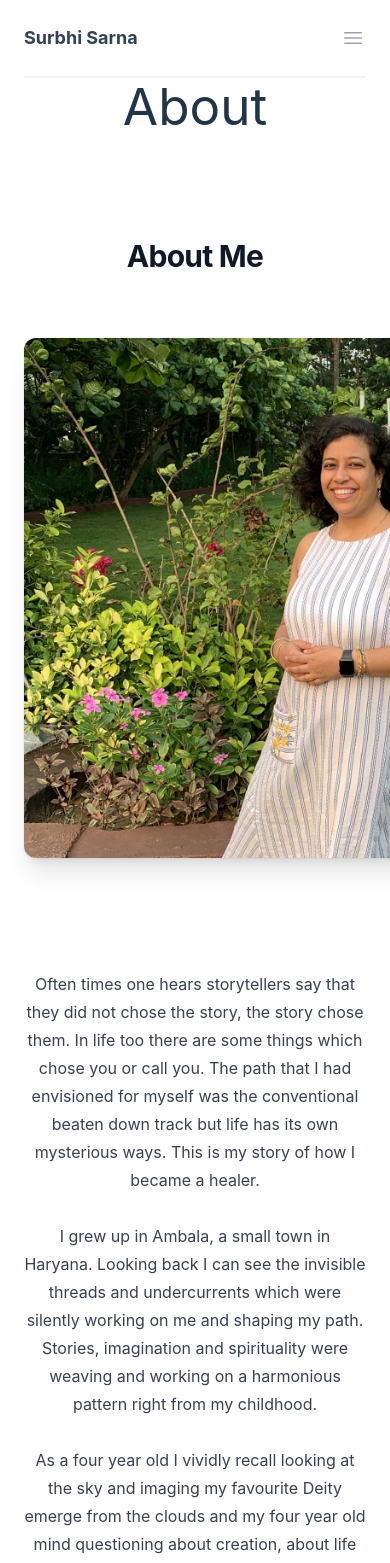
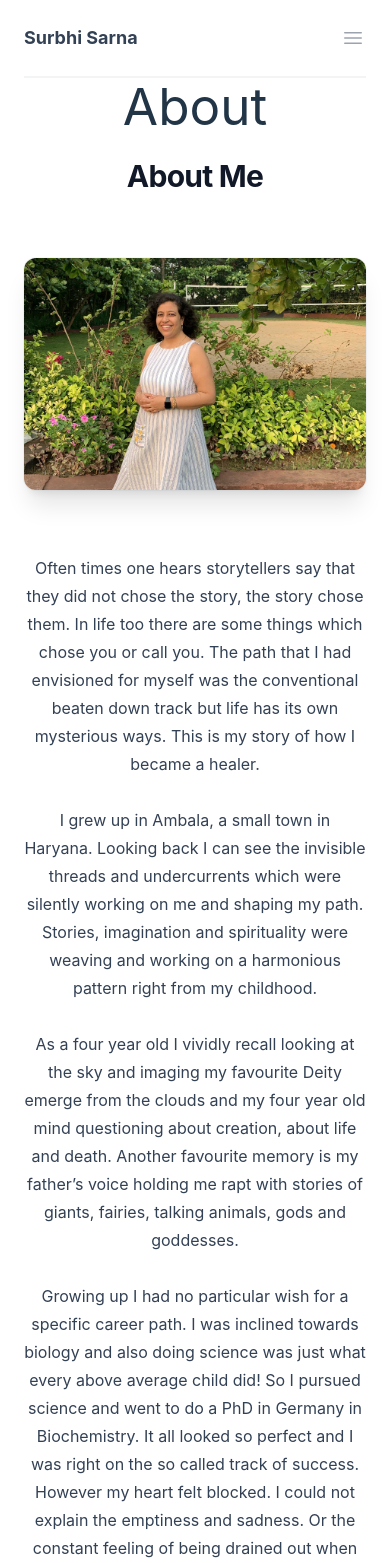
Before and after one commit to SurbhiSarna/surbhi-sarna-site, a React (Vite) app: page /about in a window 390 px wide. Shown: the top 1563 px of the page. Built offline with nearby package versions, Linux system fonts and the light colour scheme.

Commit message:
:art: About Page Content

```diff
--- a/package.json
+++ b/package.json
@@ -16,7 +16,8 @@
     "react": "^18.2.0",
     "react-dom": "^18.2.0",
     "react-mailchimp-subscribe": "^2.1.3",
-    "react-router-dom": "^6.7.0"
+    "react-router-dom": "^6.7.0",
+    "read-more-react": "^1.0.10"
   },
   "devDependencies": {
     "@types/react": "^18.0.26",
--- a/src/components/AboutPageContent/aboutPageContent.jsx
+++ b/src/components/AboutPageContent/aboutPageContent.jsx
@@ -1,54 +1,151 @@
-import React from 'react';
-import surbhiimage1 from "../../assets/images/surbhi-image2.jpg";
+import React from "react";
+import ReadMoreReact from "read-more-react";
+import surbhiimage2 from "../../assets/images/surbhi-image2.jpg";
+import surbhiimage3 from "../../assets/images/surbhi-image3.jpg";
 
 const AboutPageContent = () => {
   return (
-    <div className="relative isolate overflow-hidden bg-white px-6 py-24 sm:py-32 lg:overflow-visible lg:px-0">
+    <div className="relative isolate overflow-hidden bg-white px-6 pt-6 sm:pt-10 lg:overflow-visible lg:px-0">
       <div className="mx-auto grid max-w-2xl grid-cols-1 gap-y-16 gap-x-8 lg:mx-0 lg:max-w-none lg:grid-cols-2 lg:items-start lg:gap-y-10">
         <div className="lg:col-span-2 lg:col-start-1 lg:row-start-1 lg:mx-auto lg:grid lg:w-full lg:max-w-7xl lg:grid-cols-2 lg:gap-x-8 lg:px-8">
           <div className="lg:pr-4">
             <div className="lg:max-w-lg">
-              <h1 className="mt-2 text-3xl font-bold tracking-tight text-gray-900 sm:text-4xl">About Me</h1>
+              <h1 className="text-3xl font-bold tracking-tight text-gray-900 sm:text-4xl">
+                About Me
+              </h1>
             </div>
           </div>
         </div>
-        <div className="-mt-12 -ml-12 p-12 lg:sticky lg:top-4 lg:col-start-2 lg:row-span-2 lg:row-start-1 lg:overflow-hidden">
+        <div className="md:-mt-12 md:-ml-12 md:p-12 lg:sticky lg:top-4 lg:col-start-2 lg:row-span-2 lg:row-start-1 lg:overflow-hidden">
           <img
-            className="w-[48rem] max-w-none rounded-xl bg-gray-900 shadow-xl ring-1 ring-gray-400/10 sm:w-[57rem]"
-            src={surbhiimage1}
+            className="w-full max-w-2xl rounded-xl bg-gray-900 shadow-xl ring-1 ring-gray-400/10 md:w-[57rem]"
+            src={surbhiimage2}
             alt="Surbhi Image"
           />
         </div>
         <div className="lg:col-span-2 lg:col-start-1 lg:row-start-2 lg:mx-auto lg:grid lg:w-full lg:max-w-7xl lg:grid-cols-2 lg:gap-x-8 lg:px-8">
           <div className="lg:pr-4">
-            <div className="max-w-xl text-base leading-7 text-gray-700 lg:max-w-lg">
+            <div className="max-w-xl text-base leading-7 text-slate-700 lg:max-w-xl">
               <p>
-                Often times one hears storytellers say that they did not chose the story, the story chose them. In life too there are some things which chose you or call you. The path that I had envisioned for myself was the conventional beaten down track but life has its own mysterious ways. This is my story of how I became a healer.
-                <br/><br/>
-                I grew up in Ambala, a small town in Haryana. Looking back I can see the invisible threads and undercurrents which were silently working on me and shaping my path. Stories, imagination and spirituality were weaving and working on a harmonious pattern right from my childhood.
-                <br/><br/>
-                As a four year old I vividly recall looking at the sky and imaging my favourite Deity emerge from the clouds and my four year old mind questioning about creation, about life and death.
-                Another favourite memory is my father’s voice holding me rapt with stories of giants, fairies, talking animals, gods and goddesses.
-              </p>
-              <p className="mt-8">
-                Growing up I had no particular wish for a specific career path. I was inclined towards biology and also doing science was just what every above average child did! So I pursued science and went to do a PhD in Germany in Biochemistry. It all looked so perfect and I was right on the so called track of success. However my heart felt blocked. I could not explain the emptiness and sadness. Or the constant feeling of being drained out when everything was perfect. I knew that perhaps this is not what I want to do but quitting a PhD was never an option. How could I when I had no clue what I wanted to do with my life? However the intense inner turmoil and sense of burden kept on increasing until it became unbearable. One day I literally had an epiphany- that this was not my destiny. I knew that I had to choose a different path. So I quit my doctoral research after three years and came back to India. My only starting point at that time was that I didn’t want to pursue science. But what exactly I wanted to do was an enigma. An enigma which I thought I will solve. This quest led me to embark on the pursuit of passion and meaning, an adventure to find out what makes me, ‘me’.
-                <br/><br/>
-                With a romantic conviction that life will show me the way and everything will make sense, I started out thinking that soon it will all be clear to me. Little did I realize that the tapestry of life is woven by experiences, beliefs, feelings, images and words. Everything is creating you, adding to you and adding to life. Life does make sense and works out but no one tells you what happens in the interim:  there can be a lot of steps that one has to walk on, lots of darkness, waiting, feeling lost and it can take a long long time. To create a meaningful life filled with purpose, beauty and harmony it takes lots of learning, time and effort.
-                <br/><br/>
-                The path of becoming a healer combining modern psychology, stories and pranic healing was happening bit by bit, invisibly. The vessel is being shaped all along but until the vessel is made, it just feels messy and a meaningless mass of clay. That’s how I felt for the longest time until recently. In retrospect I can connect the dots and feel a surge of fulfilment at the beautiful pattern that slowly emerged.
-                <br/><br/>
-                Stories showed me the way. At each step they guided me and led me to a very fulfilling inner journey of discovering, adding and recreating myself. My first step of self-discovery started by writing a children’s story. That evolved into me becoming a storyteller. I began to learn about children, about mental health, about emotions and about life through the stories I told. This carried me further into the field of psychology. However when I studied psychology I could see the gaps which psychology could not adequately address. As a storyteller I was acutely aware of the energetic exchange that takes place between teller and listener, of how stories are containers of energy and how our interactions with the world are shaped by energies. I stumbled upon pranic healing and started applying that in my work.
-                <br/><br/>
-                And then gradually it all started to make sense: stories, psychology and pranic healing. The thread that was weaving and bringing it all together was healing. Be it telling stories, counselling people or doing energy work for my clients: the common denominator is my passion for healing and helping others to feel whole and connected to their soul.
-                <br/><br/>
-                Though at first my journey seemed chaotic and not making sense but now with my unqiue background in science, psychology, healing and stories I feel strongly equipped to serve the various needs of my clients in a comprehensive and holistic way.
+                Often times one hears storytellers say that they did not chose
+                the story, the story chose them. In life too there are some
+                things which chose you or call you. The path that I had
+                envisioned for myself was the conventional beaten down track but
+                life has its own mysterious ways. This is my story of how I
+                became a healer.
+                <br />
+                <br />
+                I grew up in Ambala, a small town in Haryana. Looking back I can
+                see the invisible threads and undercurrents which were silently
+                working on me and shaping my path. Stories, imagination and
+                spirituality were weaving and working on a harmonious pattern
+                right from my childhood.
+                <br />
+                <br />
+                As a four year old I vividly recall looking at the sky and
+                imaging my favourite Deity emerge from the clouds and my four
+                year old mind questioning about creation, about life and death.
+                Another favourite memory is my father’s voice holding me rapt
+                with stories of giants, fairies, talking animals, gods and
+                goddesses.
+                <br />
+                <br />
+                Growing up I had no particular wish for a specific career path.
+                I was inclined towards biology and also doing science was just
+                what every above average child did! So I pursued science and
+                went to do a PhD in Germany in Biochemistry. It all looked so
+                perfect and I was right on the so called track of success.
+                However my heart felt blocked. I could not explain the emptiness
+                and sadness. Or the constant feeling of being drained out when
+                everything was perfect. I knew that perhaps this is not what I
+                want to do but quitting a PhD was never an option. How could I
+                when I had no clue what I wanted to do with my life? However the
+                intense inner turmoil and sense of burden kept on increasing
+                until it became unbearable. One day I literally had an epiphany-
+                that this was not my destiny. I knew that I had to choose a
+                different path. So I quit my doctoral research after three years
+                and came back to India. My only starting point at that time was
+                that I didn’t want to pursue science. But what exactly I wanted
+                to do was an enigma. An enigma which I thought I will solve.
+                This quest led me to embark on the pursuit of passion and
+                meaning, an adventure to find out what makes me, ‘me’.
+                <br />
+                <br />
+                With a romantic conviction that life will show me the way and
+                everything will make sense, I started out thinking that soon it
+                will all be clear to me. Little did I realize that the tapestry
+                of life is woven by experiences, beliefs, feelings, images and
+                words. Everything is creating you, adding to you and adding to
+                life. Life does make sense and works out but no one tells you
+                what happens in the interim: there can be a lot of steps that
+                one has to walk on, lots of darkness, waiting, feeling lost and
+                it can take a long long time. To create a meaningful life filled
+                with purpose, beauty and harmony it takes lots of learning, time
+                and effort.
+                <br />
+                <br />
+                The path of becoming a healer combining modern psychology,
+                stories and pranic healing was happening bit by bit, invisibly.
+                The vessel is being shaped all along but until the vessel is
+                made, it just feels messy and a meaningless mass of clay. That’s
+                how I felt for the longest time until recently. In retrospect I
+                can connect the dots and feel a surge of fulfilment at the
+                beautiful pattern that slowly emerged.
+                <br />
+                <br />
               </p>
             </div>
           </div>
         </div>
       </div>
+      <div className="bg-purple-800">
+        <div className="flex flex-col lg:flex-row justify-center items-center mt-10 p-10 mx-auto max-w-7xl">
+          <img
+            className="lg:w-1/2 rounded-xl shadow-xl ring-1 ring-gray-400/10"
+            src={surbhiimage3}
+            alt="Surbhi Image"
+          />
+          <p className="text-lg font-semibold font-sans md:text-left md:text-xl text-white p-8 lg:w-1/2 text-center">
+            <strong>
+              Stories showed me the way. At each step they guided me and led me
+              to a very fulfilling inner journey of discovering, adding and
+              recreating myself.
+            </strong>
+            <br />
+            <br />
+            My first step of self-discovery started by writing a children’s
+            story. That evolved into me becoming a storyteller. I began to learn
+            about children, about mental health, about emotions and about life
+            through the stories I told. This carried me further into the field
+            of psychology.
+          </p>
+        </div>
+      </div>
+      <div className="bg-slate-900">
+        <div className="flex flex-col lg:flex-row justify-center items-center p-10 mx-auto max-w-7xl">
+          <p className="text-xl font-semibold font-sans text-white p-8 text-center">
+            However when I studied psychology I could see the gaps which
+            psychology could not adequately address. As a storyteller I was
+            acutely aware of the energetic exchange that takes place between
+            teller and listener, of how stories are containers of energy and how
+            our interactions with the world are shaped by energies. I stumbled
+            upon pranic healing and started applying that in my work.
+            <br />
+            <br />
+            And then gradually it all started to make sense: stories, psychology
+            and pranic healing. The thread that was weaving and bringing it all
+            together was healing. Be it telling stories, counselling people or
+            doing energy work for my clients: the common denominator is my
+            passion for healing and helping others to feel whole and connected
+            to their soul. Though at first my journey seemed chaotic and not
+            making sense but now with my unqiue background in science,
+            psychology, healing and stories I feel strongly equipped to serve
+            the various needs of my clients in a comprehensive and holistic way.
+          </p>
+        </div>
+      </div>
     </div>
-  )
-}
+  );
+};
 
 export default AboutPageContent;
```
Also changed, not shown: src/components/AboutPageMasthead/aboutPageMasthead.jsx (+7 -59 lines), src/assets/images/surbhi-image3.jpg (added), 1 other file (tests, documents, lock files or other folders).
